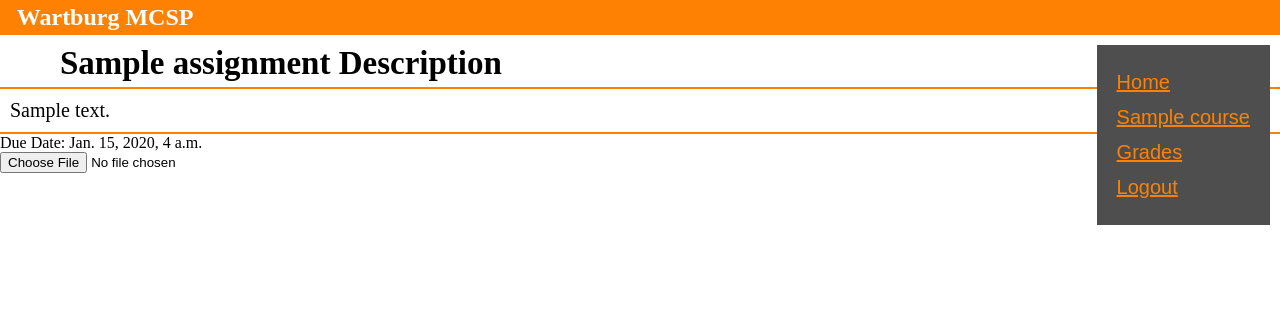
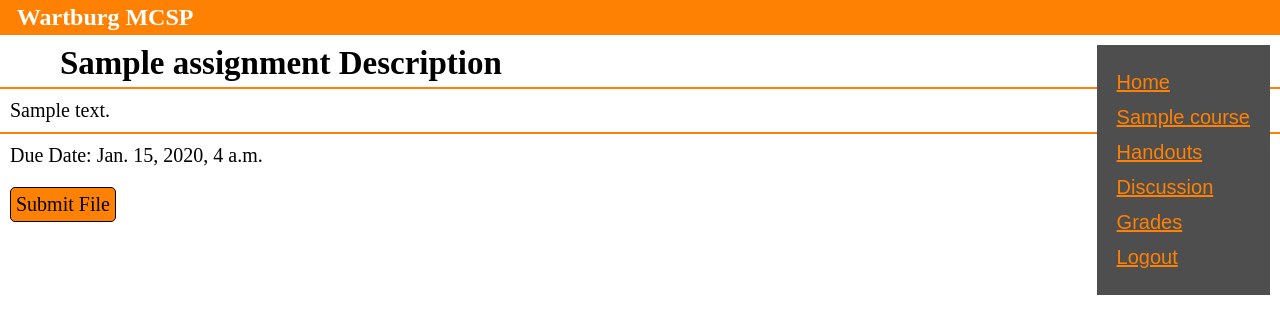
Before and after one commit to nplatte/Senior-Project, a Django app: a page that uses student_view/templates/assignment.html in a window 1280 px wide. Shown: the top 334 px of the page. Run offline with Django 3.2, Linux system fonts and the light colour scheme; a user stored in the database is signed in; tables that the repository leaves empty hold one stand-in row (values such as "Sample post").

Commit message:
added the discussion and handouts page to the sidebar.

```diff
--- a/student_view/static/student_view/css/assignments.css
+++ b/student_view/static/student_view/css/assignments.css
@@ -9,15 +9,15 @@
     cursor: pointer;
 }
 
+.assignment_container:hover{
+    background-color: rgb(200, 200, 200);
+}
+
 .assignment{
     border-style: solid;
     border: 5px;
     border-color: #ff8103;
     color:#ff8103;
-}
-
-.assignment_container:hover{
-    background-color: rgb(200, 200, 200);
 }
 
 .assignment_title{
@@ -38,3 +38,24 @@
     border-bottom-color: #ff8103;
     border-bottom-width: 2px;
 }
+
+.assignment_due_date{
+    margin:10px;
+    font-size:20px;
+}
+
+.assignment_button{
+    margin:10px;
+    border:solid black 1px;
+    border-radius: 5px;
+    padding:5px;
+    background-color: #ff8103;
+    color: black;
+    font-size: 20px;
+    font-family: 'Times New Roman', Times, serif;
+    cursor: pointer;
+}
+
+.assignment_button:hover{
+    background-color: #f5993d;
+}
--- a/student_view/static/student_view/js/assignments.js
+++ b/student_view/static/student_view/js/assignments.js
@@ -8,3 +8,10 @@ function AssignHandler(item, index, array){
         Assignments[index].click()
     })
 }
+
+const FakeButton = document.querySelector(".assignment_button")
+const RealButton = document.querySelector(".submit_assignment")
+
+FakeButton.addEventListener("click", function(){
+    RealButton.click()
+})
--- a/student_view/templates/assignment.html
+++ b/student_view/templates/assignment.html
@@ -18,6 +18,11 @@
 
 </div>
 <div>
-    <input type = "file">
+    <input class = submit_assignment type = "file" hidden=hidden>
+    <button class = assignment_button type="button">Submit File</button>
 </div>
 {% endblock %}
+
+{% block script %}
+<script type = "text/javascript" src = "{% static 'student_view/js/assignments.js' %}" ></script>
+{% endblock %}
--- /dev/null
+++ b/student_view/templates/discussion.html
@@ -0,0 +1,2 @@
+{% extends 'view_and_sidebar.html' %}
+{% load static %}
--- /dev/null
+++ b/student_view/templates/handouts.html
@@ -0,0 +1,2 @@
+{% extends 'view_and_sidebar.html' %}
+{% load static %}
--- a/student_view/templates/view_and_sidebar.html
+++ b/student_view/templates/view_and_sidebar.html
@@ -11,6 +11,12 @@
         </div>
         {% endfor %}
         <div>
+        <a href = "{% url 'view_handouts' %}" class = sidebar_text> Handouts </a>
+        </div>
+        <div>
+        <a href = "{% url 'view_discussion' %}" class = sidebar_text> Discussion </a>
+        </div>
+        <div>
         <a href = "{% url 'view_grades' %}" class = sidebar_text> Grades </a>
         </div>
         <div>
--- a/student_view/urls.py
+++ b/student_view/urls.py
@@ -15,7 +15,7 @@ Including another URLconf
 """
 from django.conf.urls import url, include
 from django.contrib import admin
-from .views import course_page, assignment_page, grade_page
+from .views import course_page, assignment_page, grade_page, handout_page, discussion_page
 from django.urls import path
 
 
@@ -23,5 +23,7 @@ urlpatterns = [
     url(r'accounts/', include('django.contrib.auth.urls')),
     path('assignment/<assignment_title>/',assignment_page, name='view_assignment'),
     path('course/<course_title>/', course_page, name='view_course'),
-    path('grades/', grade_page, name = 'view_grades')
+    path('grades/', grade_page, name = 'view_grades'),
+    path('handouts/', handout_page, name = 'view_handouts'),
+    path('discussion/', discussion_page, name = 'view_discussion')
 ]
--- a/student_view/views.py
+++ b/student_view/views.py
@@ -8,9 +8,7 @@ def home_page(request):
 
 def profile_page(request):
     current_user = request.user
-    course_list = Course.objects.filter(
-        students__name=current_user.first_name + ' ' + current_user.last_name
-        )
+    course_list = _get_course_list(request)
     assignments = Assignment.objects.filter(
             course__in=course_list,
             due_date__gte=date.today()
@@ -43,8 +41,16 @@ def course_page(request, course_title):
         })
 
 def grade_page(request):
-        course_list = _get_course_list(request)
-        return render(request, 'grades.html', {'student_courses': course_list})
+    course_list = _get_course_list(request)
+    return render(request, 'grades.html', {'student_courses': course_list})
+
+def handout_page(request):
+    course_list = _get_course_list(request)
+    return render(request, 'handouts.html', {'student_courses': course_list})
+
+def discussion_page(request):
+    course_list = _get_course_list(request)
+    return render(request, 'discussion.html', {'student_courses': course_list})
 
 def _get_course_list(request):
     current_user = request.user
```
